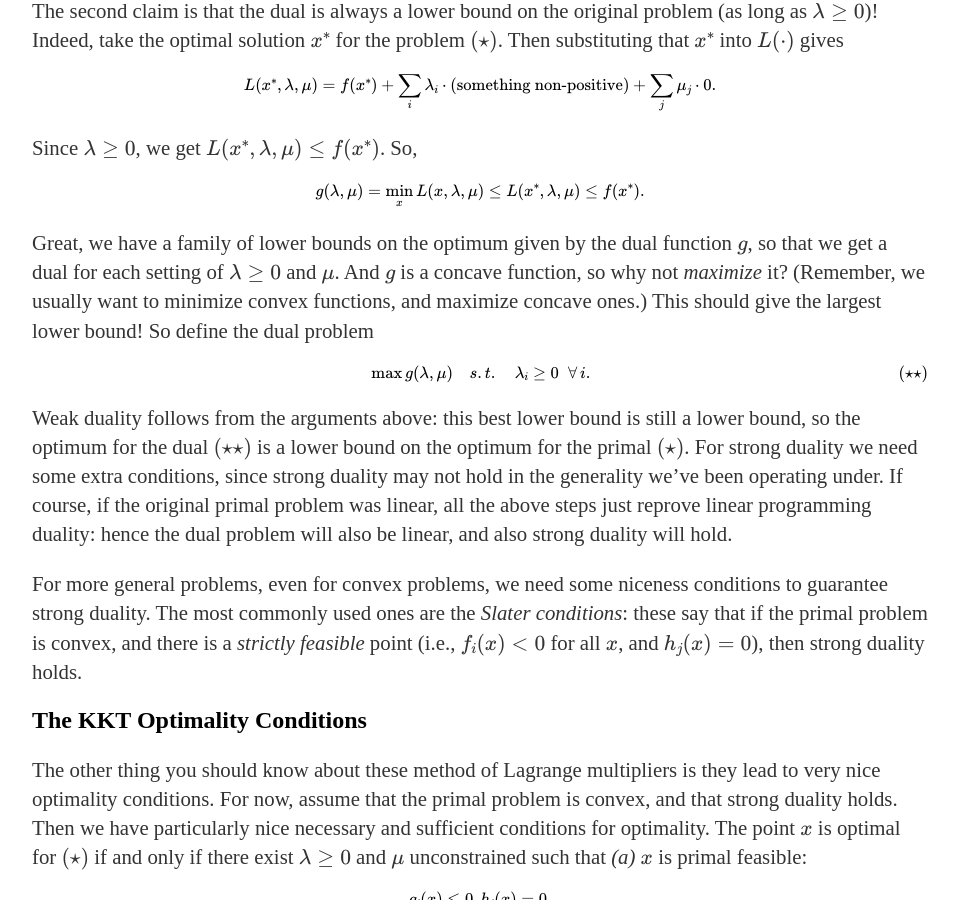
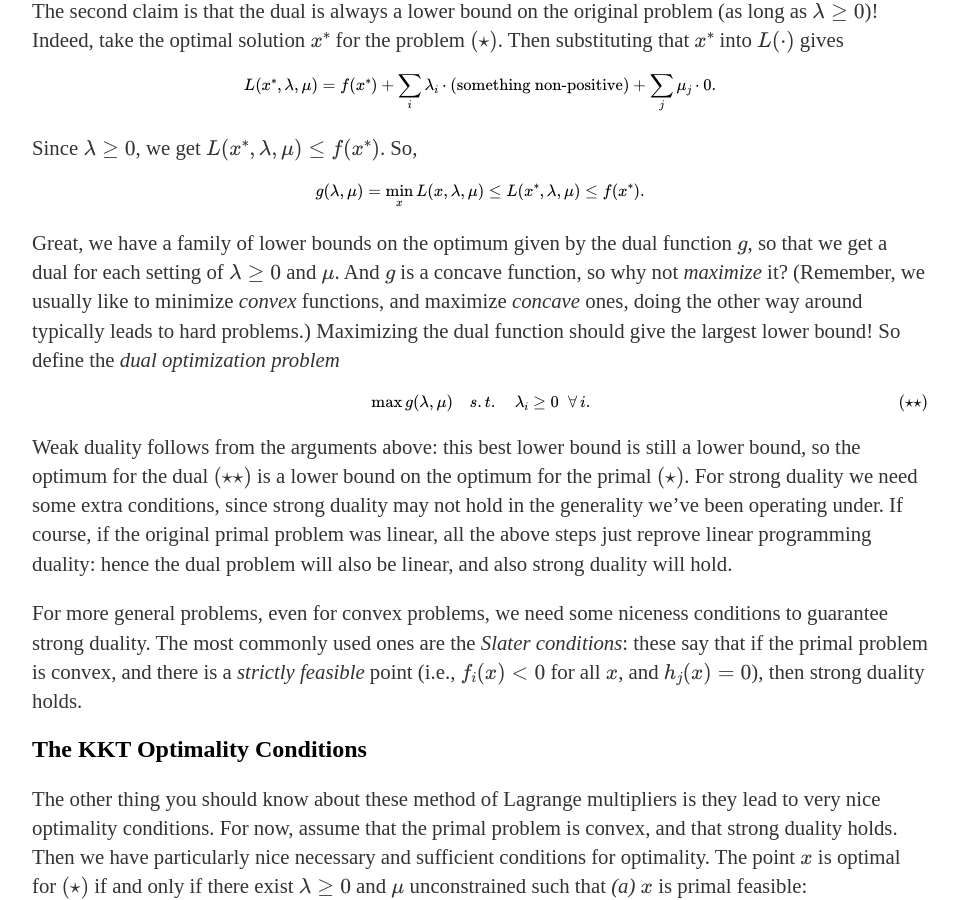
Before and after one commit to cmualgos/cmualgos.github.io, a Jekyll site: the page built from _posts/2018-10-26-online-meets-md.md, in a window 1280 px wide and 900 px high, scrolled down 1022 px. Shown: the whole window, without its empty margins (160-1118 px from the left). Built offline with Jekyll 4.4.1, drawn with Linux system fonts in a browser that asks for light colours; formulas are drawn with MathJax 3.

Commit message:
Notes for KKT

```diff
--- a/_posts/2018-10-26-online-meets-md.md
+++ b/_posts/2018-10-26-online-meets-md.md
@@ -59,9 +59,10 @@ $$ g(\lambda, \mu) = \min_x L(x, \lambda, \mu) \leq L(x^*, \lambda, \mu)
 Great, we have a family of lower bounds on the optimum given by the dual
 function $g$, so that we get a dual for each setting of $\lambda \geq 0$
 and $\mu$. And $g$ is a concave function, so why not _maximize_ it?
-(Remember, we usually want to minimize convex functions, and maximize
-concave ones.)  This should give the largest lower bound! So define the
-dual problem
+(Remember, we usually like to minimize _convex_ functions, and maximize
+_concave_ ones, doing the other way around typically leads to hard
+problems.) Maximizing the dual function should give the largest lower
+bound! So define the _dual optimization problem_
 
 $$
 \begin{align}
```
